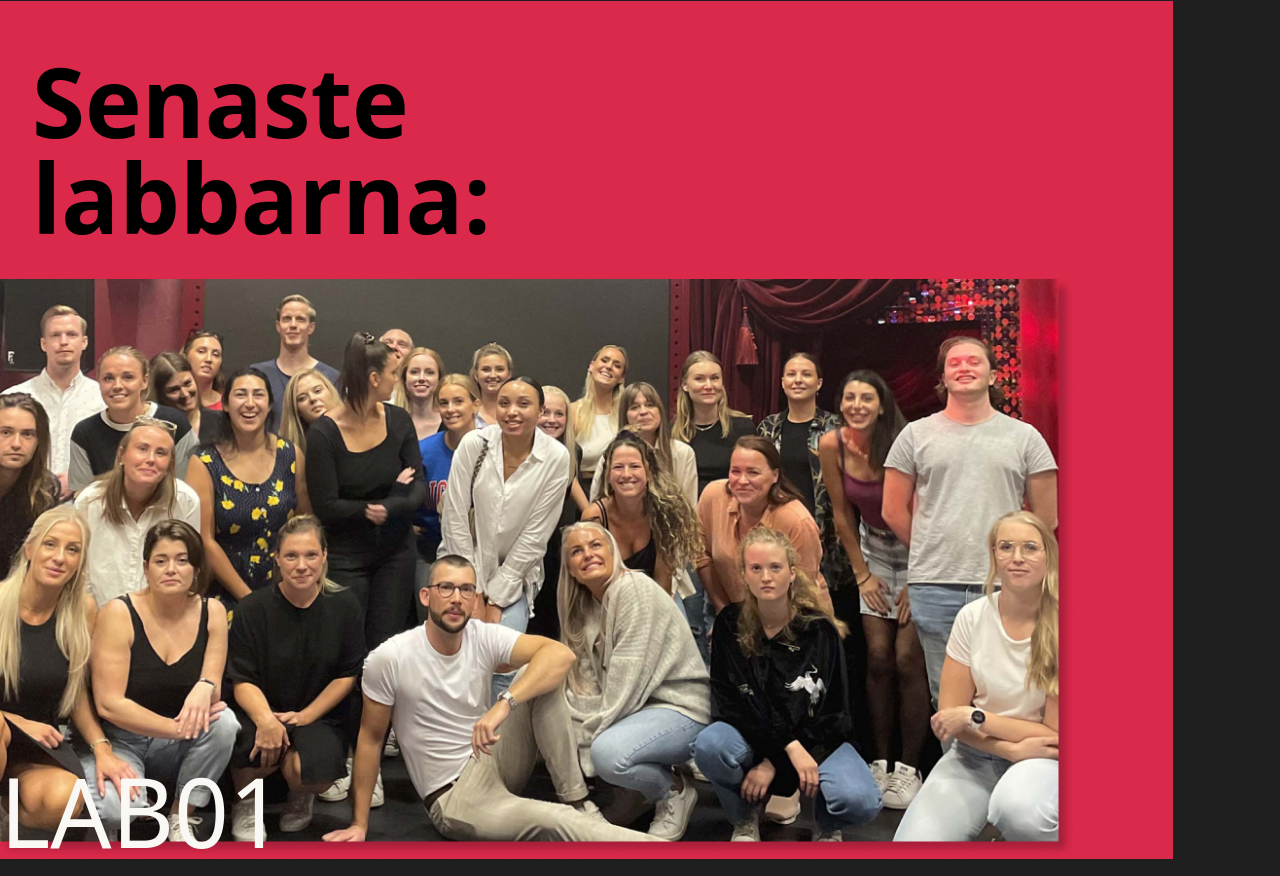
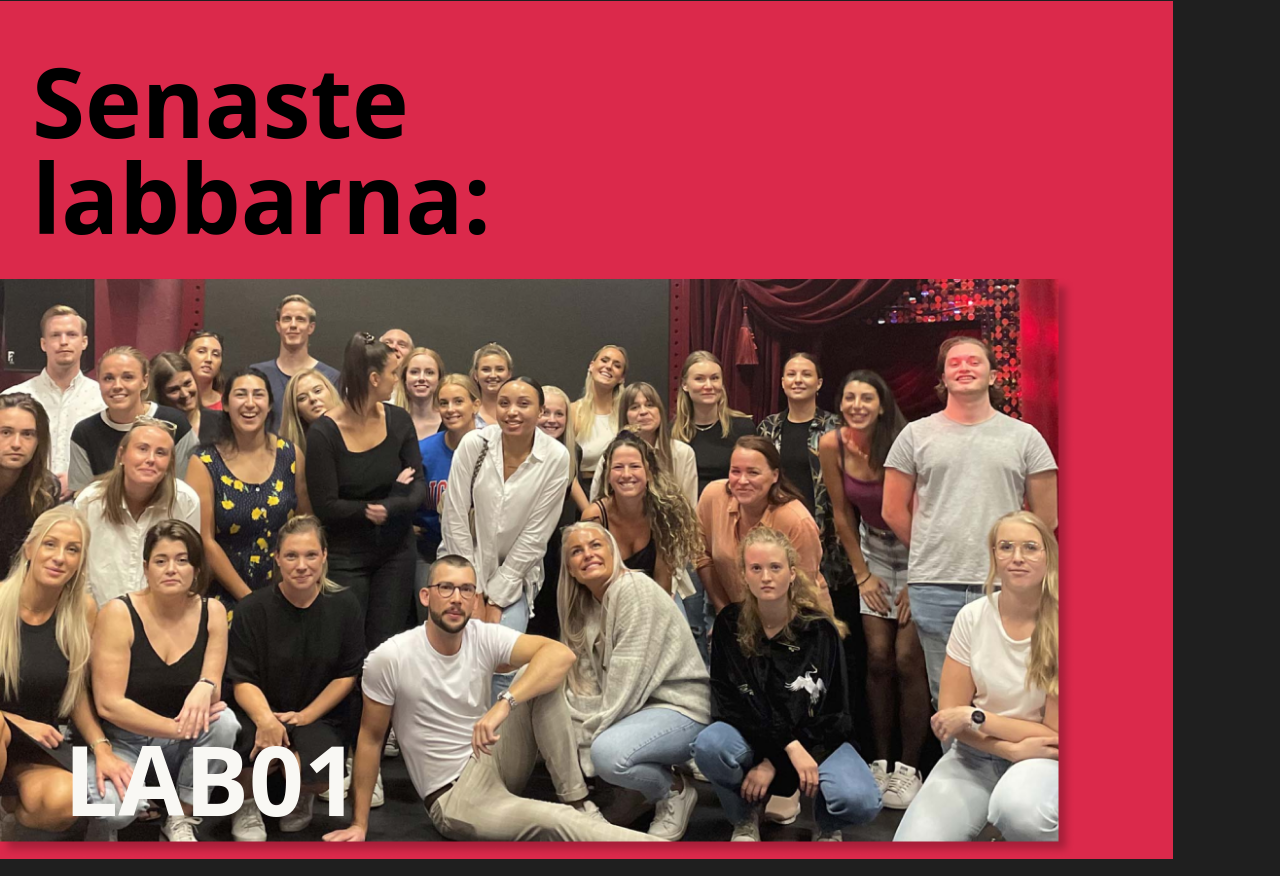
Before and after one commit to JennAnd/fel, a website: page index.html in a window 1280 px wide. Shown: the part 890-1766 px from the top of the page. Drawn offline with nearby package versions, Linux system fonts and the light colour scheme; files that its build step writes are made by us from their sources.

Commit message:
Update index.html

```diff
--- a/index.html
+++ b/index.html
@@ -70,7 +70,11 @@
       </h2>
       <div class="z-20 w-11/12 relative h-fit">
         <img class="h-full w-full" src="images/big image.png" alt="" />
-        <h3 class="text-fel-white text-8xl absolute bottom-0 z-30">LAB01</h3>
+        <h3
+          class="text-fel-white text-8xl absolute bottom-0 z-30 font-bold m-8 ml-16"
+        >
+          LAB01
+        </h3>
       </div>
     </div>
   </body>
```
